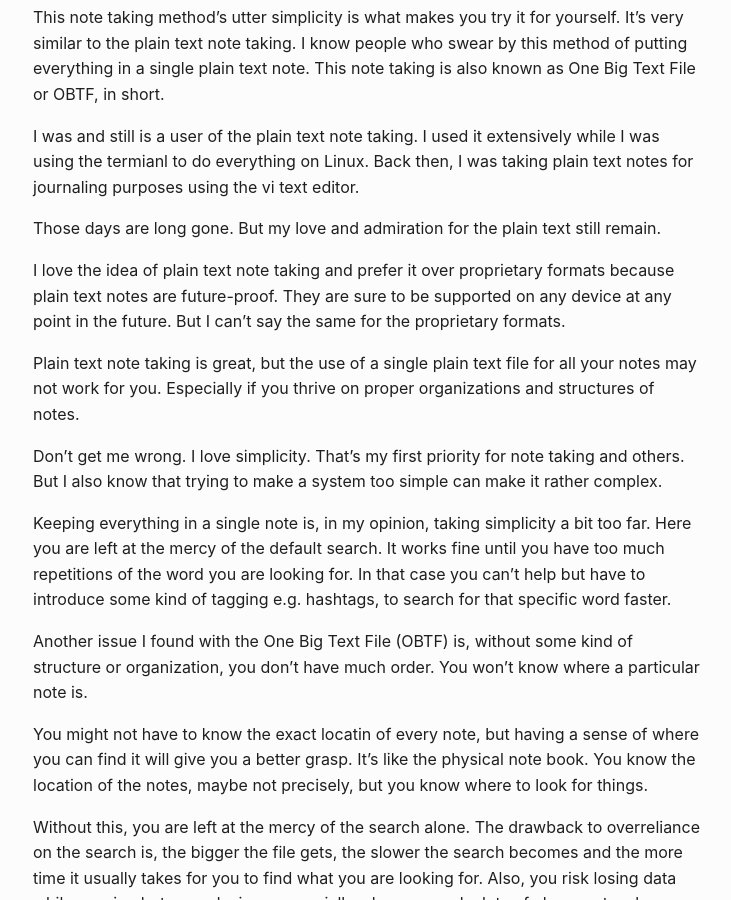
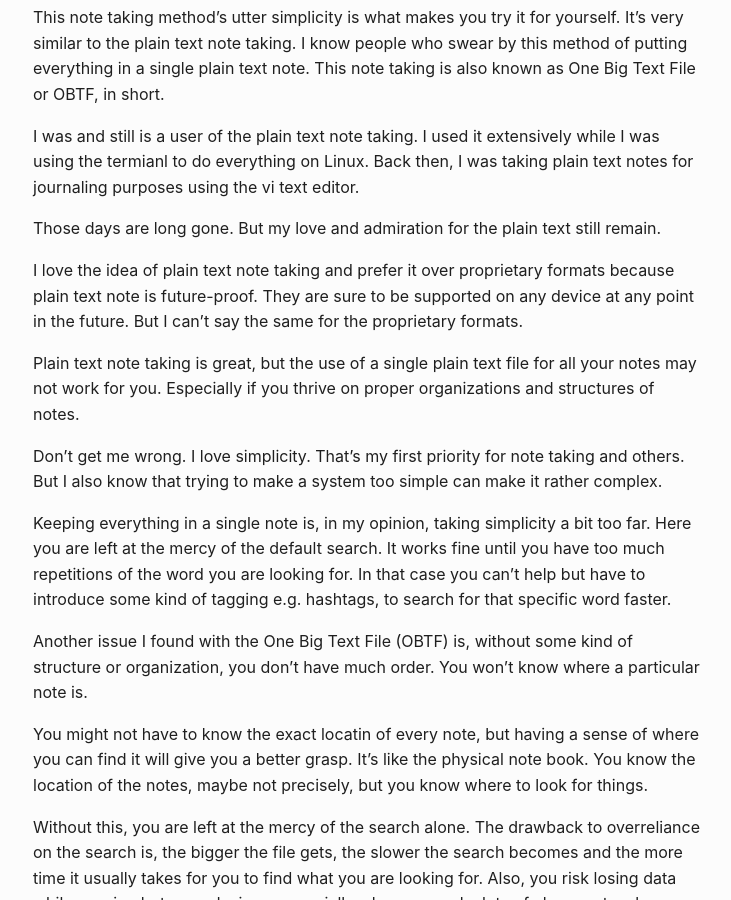
Before and after one commit to muntasimulhaque/muntasimulhaque.github.io, a Jekyll site: the page built from _posts/2025-05-12-cons-of-single-plaintext-file.md, in a window 1280 px wide and 900 px high, scrolled down 807 px. Shown: the whole window, without its empty margins (271-1002 px from the left). Built offline with Jekyll 4.4.1, drawn with Linux system fonts in a browser that asks for light colours.

Commit message:
Update 2025-05-12-cons-of-single-plaintext-file.md

```diff
--- a/_posts/2025-05-12-cons-of-single-plaintext-file.md
+++ b/_posts/2025-05-12-cons-of-single-plaintext-file.md
@@ -20,7 +20,7 @@ I was and still is a user of the plain text note taking. I used it extensively w
 
 Those days are long gone. But my love and admiration for the plain text still remain.
 
-I love the idea of plain text note taking and prefer it over proprietary formats because plain text notes are future-proof. They are sure to be supported on any device at any point in the future. But I can't say the same for the proprietary formats.
+I love the idea of plain text note taking and prefer it over proprietary formats because plain text note is future-proof. They are sure to be supported on any device at any point in the future. But I can't say the same for the proprietary formats.
 
 Plain text note taking is great, but the use of a single plain text file for all your notes may not work for you. Especially if you thrive on proper organizations and structures of notes.
 
```
